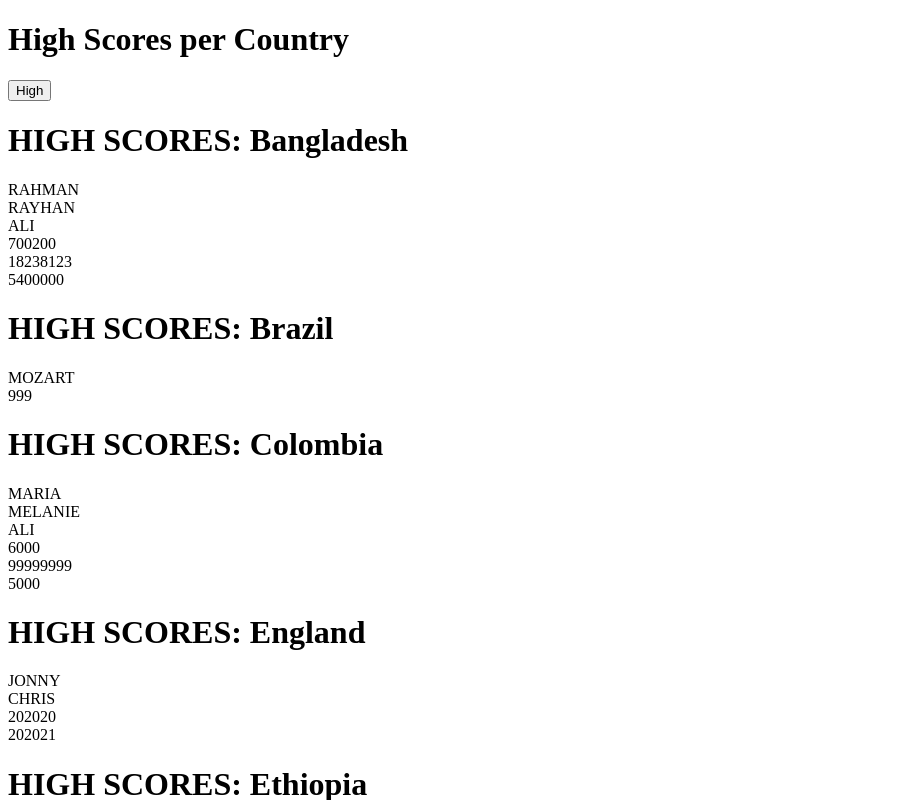
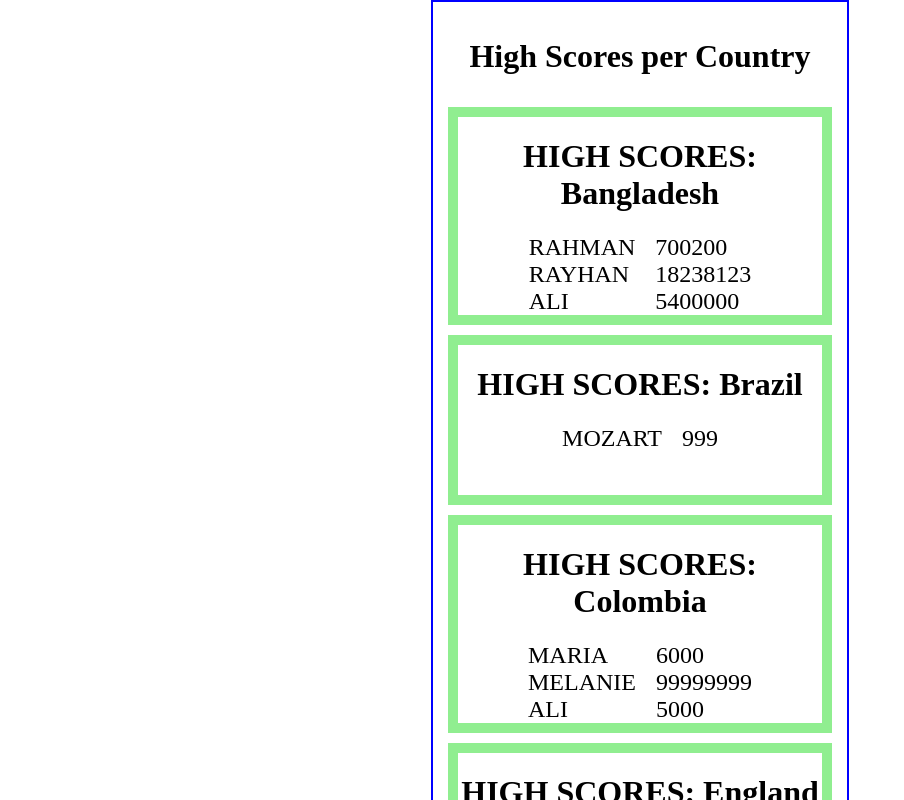
Before and after one commit to byohannes/high-scores-react, a React (Create React App) app: page / in a window 1280 px wide. Shown: the top 800 px of the page, without its empty margins (0-904 px from the left). Built offline with nearby package versions, Linux system fonts and the light colour scheme.

Commit message:
updated  all functionalities with css

```diff
--- a/public/index.html
+++ b/public/index.html
@@ -2,15 +2,13 @@
 <html lang="en">
   <head>
     <meta charset="utf-8" />
-    <link rel="icon" href="%PUBLIC_URL%/favicon.ico" />
     <meta name="viewport" content="width=device-width, initial-scale=1" />
     <meta name="theme-color" content="#000000" />
     <meta
       name="description"
       content="Web site created using create-react-app"
     />
-    <link rel="apple-touch-icon" href="%PUBLIC_URL%/logo192.png" />
-    <link rel="manifest" href="%PUBLIC_URL%/manifest.json" />
+
     <title>High Scores Tables</title>
   </head>
   <body>
--- a/src/App.css
+++ b/src/App.css
@@ -0,0 +1,38 @@
+.container {
+  text-align: center;
+  display: flex;
+  flex-direction: column;
+  justify-content: center;
+  border: 2px solid blue;
+  padding: 15px;
+  width: 30%;
+  margin: auto;
+}
+.score-board {
+  border: 10px solid lightgreen;
+  margin-top: 10px;
+  display: flex;
+  flex-direction: column;
+  min-height: 150px;
+}
+
+.scorer-names-scores {
+  display: flex;
+  justify-content: center;
+}
+
+.score-list-name {
+  font-size: 1.5rem;
+  margin-right: 20px;
+  text-align: left;
+}
+
+.score-list-score {
+  font-size: 1.5rem;
+  text-align: left;
+}
+
+.high-scores-header {
+  color: rgb(24, 170, 228);
+  font-family: 'Segoe UI', Tahoma, Geneva, Verdana, sans-serif;
+}
--- a/src/App.js
+++ b/src/App.js
@@ -1,21 +1,14 @@
-import React, {useState} from 'react';
-import Scoreboard from './components/ScoreBoard';
+import React from 'react';
+import Scoreboard from './components/Scoreboard';
 import allCountryScores from './components/Scores';
 import './App.css';
 
 const App = () => {
-  const [scoreOrder, setScoreOrder] = useState ('High');
-
-  const handleButtonClick = () => {
-    scoreOrder === 'High' ? setScoreOrder ('Low') : setScoreOrder ('High');
-  };
 
   return (
-    <div className="App">
+    <div className="container">
       <h1>High Scores per Country</h1>
-      <button name="button" className="button" onClick={handleButtonClick}>
-        {' '}{scoreOrder}
-      </button>
+
       {allCountryScores
         .sort ((a, b) => a.name.localeCompare (b.name))
         .map ((element, index) => (
--- a/src/components/ScoreBoard.js
+++ b/src/components/ScoreBoard.js
@@ -1,6 +1,6 @@
 import React from 'react';
-import PlayerScore from './PlayerScore';
-import PlayerName from './PlayerName';
+import PlayerScore from './Playerscore';
+import PlayerName from './Playername';
 
 const Scoreboard = props => {
   return (
--- a/src/index.js
+++ b/src/index.js
@@ -1,5 +1,6 @@
 import React from "react";
 import ReactDOM from "react-dom";
 import App from "./App";
+import './index.css';
 
 ReactDOM.render(<App/>,document.getElementById("root"));
```
